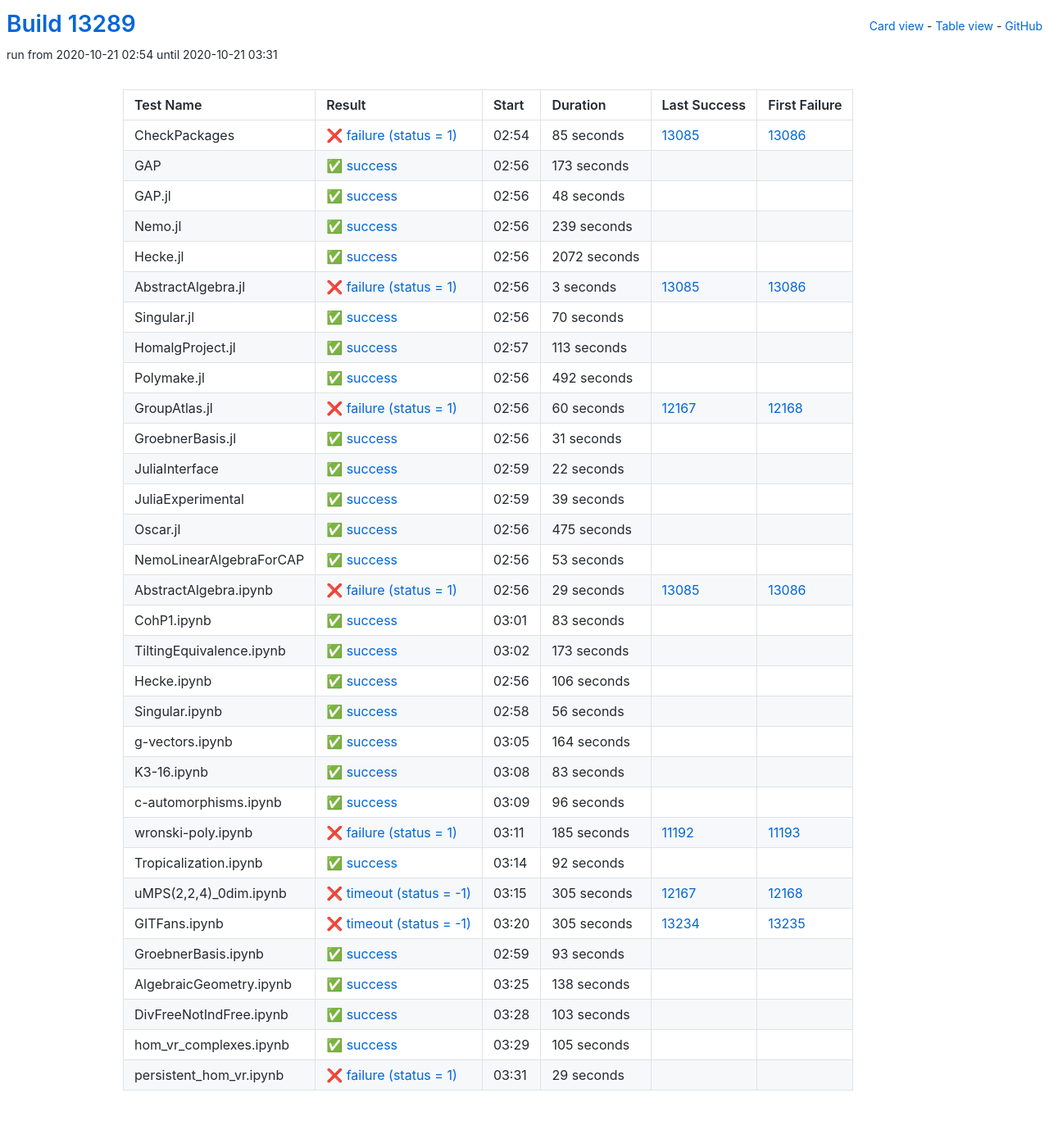
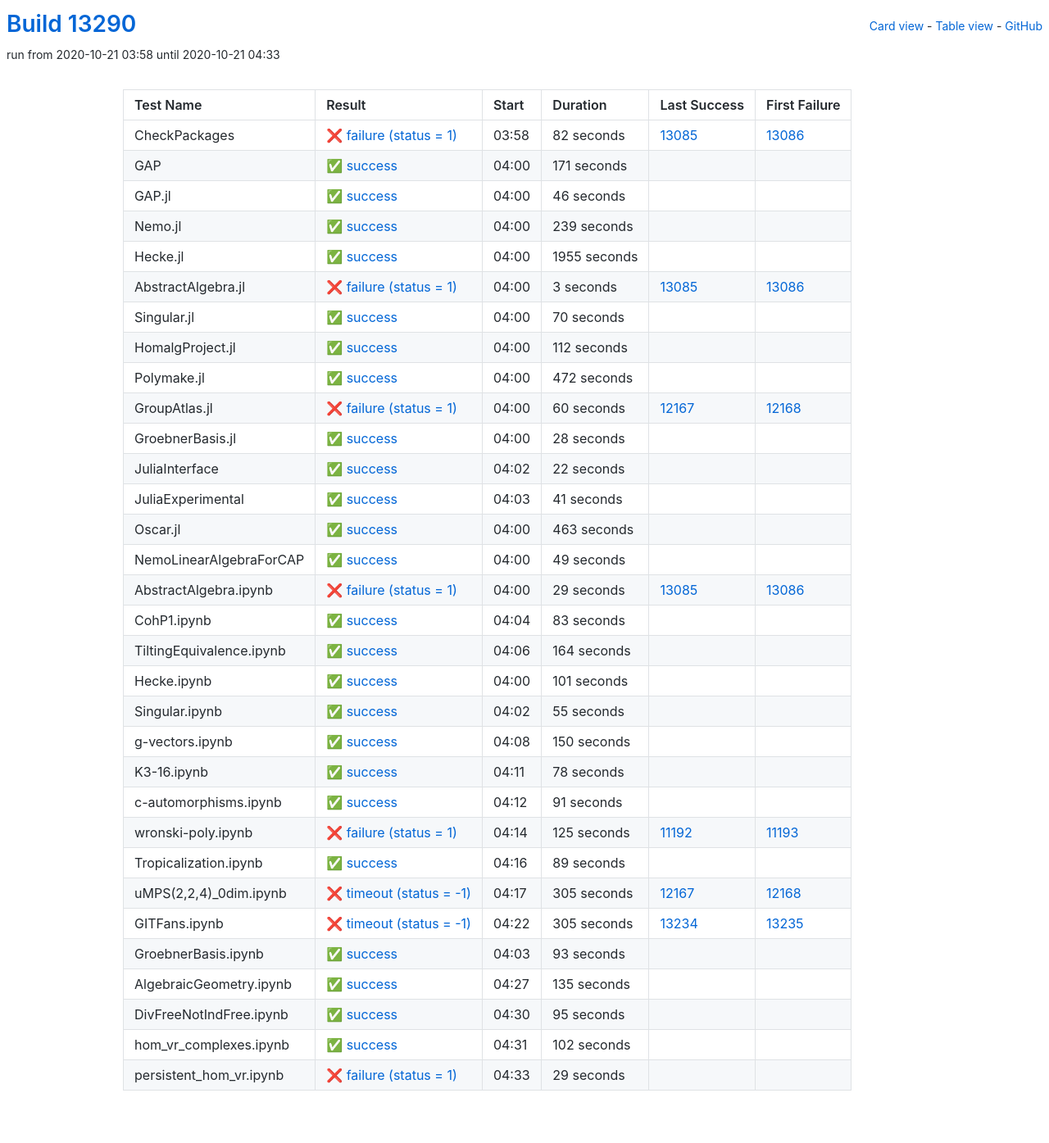
Before and after one commit to oscar-system/oscar-ci-status, a Jekyll site: the page built from table.html, in a window 1280 px wide. Shown: the whole page at 82% size. Built offline with Jekyll 4.4.1, drawn with Linux system fonts in a browser that asks for light colours.

Commit message:
Build #13290

```diff
--- a/_data/ci.yml
+++ b/_data/ci.yml
@@ -1,6 +1,6 @@
 ---
-build: 13289
-build_url: https://oscarci.mathematik.uni-kl.de/job/oscar/13289/
+build: 13290
+build_url: https://oscarci.mathematik.uni-kl.de/job/oscar/13290/
 job: oscar
 organization: oscar-system
 repo: oscar-ci-status
@@ -8,44 +8,44 @@
 tests:
 - name: CheckPackages
   id: checkpackages
-  log: https://oscarci.mathematik.uni-kl.de/job/oscar/13289/artifact/logs/build-13289/CheckPackages.log
-  start: 2020-10-21 02:54
+  log: https://oscarci.mathematik.uni-kl.de/job/oscar/13290/artifact/logs/build-13290/CheckPackages.log
+  start: 2020-10-21 03:58
   success: false
   exitcode: 1
   status: failure
-  duration: 85
+  duration: 82
   last_success: 13085
   last_success_url: https://oscarci.mathematik.uni-kl.de/job/oscar/13085/
   first_failure: 13086
   first_failure_url: https://oscarci.mathematik.uni-kl.de/job/oscar/13086/
 - name: GAP
   id: gap
-  log: https://oscarci.mathematik.uni-kl.de/job/oscar/13289/artifact/logs/build-13289/GAP.log
-  start: 2020-10-21 02:56
+  log: https://oscarci.mathematik.uni-kl.de/job/oscar/13290/artifact/logs/build-13290/GAP.log
+  start: 2020-10-21 04:00
   success: true
   exitcode: 0
   status: success
-  duration: 173
+  duration: 171
   last_success: false
   last_success_url:
   first_failure: false
   first_failure_url:
 - name: GAP.jl
   id: gap-jl
-  log: https://oscarci.mathematik.uni-kl.de/job/oscar/13289/artifact/logs/build-13289/GAP.jl.log
-  start: 2020-10-21 02:56
+  log: https://oscarci.mathematik.uni-kl.de/job/oscar/13290/artifact/logs/build-13290/GAP.jl.log
+  start: 2020-10-21 04:00
   success: true
   exitcode: 0
   status: success
-  duration: 48
+  duration: 46
   last_success: false
   last_success_url:
   first_failure: false
   first_failure_url:
 - name: Nemo.jl
   id: nemo-jl
-  log: https://oscarci.mathematik.uni-kl.de/job/oscar/13289/artifact/logs/build-13289/Nemo.jl.log
-  start: 2020-10-21 02:56
+  log: https://oscarci.mathematik.uni-kl.de/job/oscar/13290/artifact/logs/build-13290/Nemo.jl.log
+  start: 2020-10-21 04:00
   success: true
   exitcode: 0
   status: success
@@ -56,20 +56,20 @@
   first_failure_url:
 - name: Hecke.jl
   id: hecke-jl
-  log: https://oscarci.mathematik.uni-kl.de/job/oscar/13289/artifact/logs/build-13289/Hecke.jl.log
-  start: 2020-10-21 02:56
+  log: https://oscarci.mathematik.uni-kl.de/job/oscar/13290/artifact/logs/build-13290/Hecke.jl.log
+  start: 2020-10-21 04:00
   success: true
   exitcode: 0
   status: success
-  duration: 2072
+  duration: 1955
   last_success: false
   last_success_url:
   first_failure: false
   first_failure_url:
 - name: AbstractAlgebra.jl
   id: abstractalgebra-jl
-  log: https://oscarci.mathematik.uni-kl.de/job/oscar/13289/artifact/logs/build-13289/AbstractAlgebra.jl.log
-  start: 2020-10-21 02:56
+  log: https://oscarci.mathematik.uni-kl.de/job/oscar/13290/artifact/logs/build-13290/AbstractAlgebra.jl.log
+  start: 2020-10-21 04:00
   success: false
   exitcode: 1
   status: failure
@@ -80,8 +80,8 @@
   first_failure_url: https://oscarci.mathematik.uni-kl.de/job/oscar/13086/
 - name: Singular.jl
   id: singular-jl
-  log: https://oscarci.mathematik.uni-kl.de/job/oscar/13289/artifact/logs/build-13289/Singular.jl.log
-  start: 2020-10-21 02:56
+  log: https://oscarci.mathematik.uni-kl.de/job/oscar/13290/artifact/logs/build-13290/Singular.jl.log
+  start: 2020-10-21 04:00
   success: true
   exitcode: 0
   status: success
@@ -92,32 +92,32 @@
   first_failure_url:
 - name: HomalgProject.jl
   id: homalgproject-jl
-  log: https://oscarci.mathematik.uni-kl.de/job/oscar/13289/artifact/logs/build-13289/HomalgProject.jl.log
-  start: 2020-10-21 02:57
+  log: https://oscarci.mathematik.uni-kl.de/job/oscar/13290/artifact/logs/build-13290/HomalgProject.jl.log
+  start: 2020-10-21 04:00
   success: true
   exitcode: 0
   status: success
-  duration: 113
+  duration: 112
   last_success: false
   last_success_url:
   first_failure: false
   first_failure_url:
 - name: Polymake.jl
   id: polymake-jl
-  log: https://oscarci.mathematik.uni-kl.de/job/oscar/13289/artifact/logs/build-13289/Polymake.jl.log
-  start: 2020-10-21 02:56
+  log: https://oscarci.mathematik.uni-kl.de/job/oscar/13290/artifact/logs/build-13290/Polymake.jl.log
+  start: 2020-10-21 04:00
   success: true
   exitcode: 0
   status: success
-  duration: 492
+  duration: 472
   last_success: false
   last_success_url:
   first_failure: false
   first_failure_url:
 - name: GroupAtlas.jl
   id: groupatlas-jl
-  log: https://oscarci.mathematik.uni-kl.de/job/oscar/13289/artifact/logs/build-13289/GroupAtlas.jl.log
-  start: 2020-10-21 02:56
+  log: https://oscarci.mathematik.uni-kl.de/job/oscar/13290/artifact/logs/build-13290/GroupAtlas.jl.log
+  start: 2020-10-21 04:00
   success: false
   exitcode: 1
   status: failure
@@ -128,20 +128,20 @@
   first_failure_url: https://oscarci.mathematik.uni-kl.de/job/oscar/12168/
 - name: GroebnerBasis.jl
   id: groebnerbasis-jl
-  log: https://oscarci.mathematik.uni-kl.de/job/oscar/13289/artifact/logs/build-13289/GroebnerBasis.jl.log
-  start: 2020-10-21 02:56
+  log: https://oscarci.mathematik.uni-kl.de/job/oscar/13290/artifact/logs/build-13290/GroebnerBasis.jl.log
+  start: 2020-10-21 04:00
   success: true
   exitcode: 0
   status: success
-  duration: 31
+  duration: 28
   last_success: false
   last_success_url:
   first_failure: false
   first_failure_url:
 - name: JuliaInterface
   id: juliainterface
-  log: https://oscarci.mathematik.uni-kl.de/job/oscar/13289/artifact/logs/build-13289/JuliaInterface.log
-  start: 2020-10-21 02:59
+  log: https://oscarci.mathematik.uni-kl.de/job/oscar/13290/artifact/logs/build-13290/JuliaInterface.log
+  start: 2020-10-21 04:02
   success: true
   exitcode: 0
   status: success
@@ -152,44 +152,44 @@
   first_failure_url:
 - name: JuliaExperimental
   id: juliaexperimental
-  log: https://oscarci.mathematik.uni-kl.de/job/oscar/13289/artifact/logs/build-13289/JuliaExperimental.log
-  start: 2020-10-21 02:59
+  log: https://oscarci.mathematik.uni-kl.de/job/oscar/13290/artifact/logs/build-13290/JuliaExperimental.log
+  start: 2020-10-21 04:03
   success: true
   exitcode: 0
   status: success
-  duration: 39
+  duration: 41
   last_success: false
   last_success_url:
   first_failure: false
   first_failure_url:
 - name: Oscar.jl
   id: oscar-jl
-  log: https://oscarci.mathematik.uni-kl.de/job/oscar/13289/artifact/logs/build-13289/Oscar.jl.log
-  start: 2020-10-21 02:56
+  log: https://oscarci.mathematik.uni-kl.de/job/oscar/13290/artifact/logs/build-13290/Oscar.jl.log
+  start: 2020-10-21 04:00
   success: true
   exitcode: 0
   status: success
-  duration: 475
+  duration: 463
   last_success: false
   last_success_url:
   first_failure: false
   first_failure_url:
 - name: NemoLinearAlgebraForCAP
   id: nemolinearalgebraforcap
-  log: https://oscarci.mathematik.uni-kl.de/job/oscar/13289/artifact/logs/build-13289/NemoLinearAlgebraForCAP.log
-  start: 2020-10-21 02:56
+  log: https://oscarci.mathematik.uni-kl.de/job/oscar/13290/artifact/logs/build-13290/NemoLinearAlgebraForCAP.log
+  start: 2020-10-21 04:00
   success: true
   exitcode: 0
   status: success
-  duration: 53
+  duration: 49
   last_success: false
   last_success_url:
   first_failure: false
   first_failure_url:
 - name: AbstractAlgebra.ipynb
   id: abstractalgebra-ipynb
-  log: https://oscarci.mathematik.uni-kl.de/job/oscar/13289/artifact/logs/build-13289/AbstractAlgebra.ipynb.log
-  start: 2020-10-21 02:56
+  log: https://oscarci.mathematik.uni-kl.de/job/oscar/13290/artifact/logs/build-13290/AbstractAlgebra.ipynb.log
+  start: 2020-10-21 04:00
   success: false
   exitcode: 1
   status: failure
@@ -200,8 +200,8 @@
   first_failure_url: https://oscarci.mathematik.uni-kl.de/job/oscar/13086/
 - name: CohP1.ipynb
   id: cohp1-ipynb
-  log: https://oscarci.mathematik.uni-kl.de/job/oscar/13289/artifact/logs/build-13289/CohP1.ipynb.log
-  start: 2020-10-21 03:01
+  log: https://oscarci.mathematik.uni-kl.de/job/oscar/13290/artifact/logs/build-13290/CohP1.ipynb.log
+  start: 2020-10-21 04:04
   success: true
   exitcode: 0
   status: success
@@ -212,44 +212,8 @@
   first_failure_url:
 - name: TiltingEquivalence.ipynb
   id: tiltingequivalence-ipynb
-  log: https://oscarci.mathematik.uni-kl.de/job/oscar/13289/artifact/logs/build-13289/TiltingEquivalence.ipynb.log
-  start: 2020-10-21 03:02
-  success: true
-  exitcode: 0
-  status: success
-  duration: 173
-  last_success: false
-  last_success_url:
-  first_failure: false
-  first_failure_url:
-- name: Hecke.ipynb
-  id: hecke-ipynb
-  log: https://oscarci.mathematik.uni-kl.de/job/oscar/13289/artifact/logs/build-13289/Hecke.ipynb.log
-  start: 2020-10-21 02:56
-  success: true
-  exitcode: 0
-  status: success
-  duration: 106
-  last_success: false
-  last_success_url:
-  first_failure: false
-  first_failure_url:
-- name: Singular.ipynb
-  id: singular-ipynb
-  log: https://oscarci.mathematik.uni-kl.de/job/oscar/13289/artifact/logs/build-13289/Singular.ipynb.log
-  start: 2020-10-21 02:58
-  success: true
-  exitcode: 0
-  status: success
-  duration: 56
-  last_success: false
-  last_success_url:
-  first_failure: false
-  first_failure_url:
-- name: g-vectors.ipynb
-  id: g-vectors-ipynb
-  log: https://oscarci.mathematik.uni-kl.de/job/oscar/13289/artifact/logs/build-13289/g-vectors.ipynb.log
-  start: 2020-10-21 03:05
+  log: https://oscarci.mathematik.uni-kl.de/job/oscar/13290/artifact/logs/build-13290/TiltingEquivalence.ipynb.log
+  start: 2020-10-21 04:06
   success: true
   exitcode: 0
   status: success
@@ -258,58 +222,94 @@
   last_success_url:
   first_failure: false
   first_failure_url:
-- name: K3-16.ipynb
-  id: k3-16-ipynb
-  log: https://oscarci.mathematik.uni-kl.de/job/oscar/13289/artifact/logs/build-13289/K3-16.ipynb.log
-  start: 2020-10-21 03:08
+- name: Hecke.ipynb
+  id: hecke-ipynb
+  log: https://oscarci.mathematik.uni-kl.de/job/oscar/13290/artifact/logs/build-13290/Hecke.ipynb.log
+  start: 2020-10-21 04:00
   success: true
   exitcode: 0
   status: success
-  duration: 83
+  duration: 101
+  last_success: false
+  last_success_url:
+  first_failure: false
+  first_failure_url:
+- name: Singular.ipynb
+  id: singular-ipynb
+  log: https://oscarci.mathematik.uni-kl.de/job/oscar/13290/artifact/logs/build-13290/Singular.ipynb.log
+  start: 2020-10-21 04:02
+  success: true
+  exitcode: 0
+  status: success
+  duration: 55
+  last_success: false
+  last_success_url:
+  first_failure: false
+  first_failure_url:
+- name: g-vectors.ipynb
+  id: g-vectors-ipynb
+  log: https://oscarci.mathematik.uni-kl.de/job/oscar/13290/artifact/logs/build-13290/g-vectors.ipynb.log
+  start: 2020-10-21 04:08
+  success: true
+  exitcode: 0
+  status: success
+  duration: 150
+  last_success: false
+  last_success_url:
+  first_failure: false
+  first_failure_url:
+- name: K3-16.ipynb
+  id: k3-16-ipynb
+  log: https://oscarci.mathematik.uni-kl.de/job/oscar/13290/artifact/logs/build-13290/K3-16.ipynb.log
+  start: 2020-10-21 04:11
+  success: true
+  exitcode: 0
+  status: success
+  duration: 78
   last_success: false
   last_success_url:
   first_failure: false
   first_failure_url:
 - name: c-automorphisms.ipynb
   id: c-automorphisms-ipynb
-  log: https://oscarci.mathematik.uni-kl.de/job/oscar/13289/artifact/logs/build-13289/c-automorphisms.ipynb.log
-  start: 2020-10-21 03:09
+  log: https://oscarci.mathematik.uni-kl.de/job/oscar/13290/artifact/logs/build-13290/c-automorphisms.ipynb.log
+  start: 2020-10-21 04:12
   success: true
   exitcode: 0
   status: success
-  duration: 96
+  duration: 91
   last_success: false
   last_success_url:
   first_failure: false
   first_failure_url:
 - name: wronski-poly.ipynb
   id: wronski-poly-ipynb
-  log: https://oscarci.mathematik.uni-kl.de/job/oscar/13289/artifact/logs/build-13289/wronski-poly.ipynb.log
-  start: 2020-10-21 03:11
+  log: https://oscarci.mathematik.uni-kl.de/job/oscar/13290/artifact/logs/build-13290/wronski-poly.ipynb.log
+  start: 2020-10-21 04:14
   success: false
   exitcode: 1
   status: failure
-  duration: 185
+  duration: 125
   last_success: 11192
   last_success_url: https://oscarci.mathematik.uni-kl.de/job/oscar/11192/
   first_failure: 11193
   first_failure_url: https://oscarci.mathematik.uni-kl.de/job/oscar/11193/
 - name: Tropicalization.ipynb
   id: tropicalization-ipynb
-  log: https://oscarci.mathematik.uni-kl.de/job/oscar/13289/artifact/logs/build-13289/Tropicalization.ipynb.log
-  start: 2020-10-21 03:14
+  log: https://oscarci.mathematik.uni-kl.de/job/oscar/13290/artifact/logs/build-13290/Tropicalization.ipynb.log
+  start: 2020-10-21 04:16
   success: true
   exitcode: 0
   status: success
-  duration: 92
+  duration: 89
   last_success: false
   last_success_url:
   first_failure: false
   first_failure_url:
 - name: uMPS(2,2,4)_0dim.ipynb
   id: umps-2-2-4-0dim-ipynb
-  log: https://oscarci.mathematik.uni-kl.de/job/oscar/13289/artifact/logs/build-13289/uMPS-2-2-4-_0dim.ipynb.log
-  start: 2020-10-21 03:15
+  log: https://oscarci.mathematik.uni-kl.de/job/oscar/13290/artifact/logs/build-13290/uMPS-2-2-4-_0dim.ipynb.log
+  start: 2020-10-21 04:17
   success: false
   exitcode: -1
   status: timeout
@@ -320,8 +320,8 @@
   first_failure_url: https://oscarci.mathematik.uni-kl.de/job/oscar/12168/
 - name: GITFans.ipynb
   id: gitfans-ipynb
-  log: https://oscarci.mathematik.uni-kl.de/job/oscar/13289/artifact/logs/build-13289/GITFans.ipynb.log
-  start: 2020-10-21 03:20
+  log: https://oscarci.mathematik.uni-kl.de/job/oscar/13290/artifact/logs/build-13290/GITFans.ipynb.log
+  start: 2020-10-21 04:22
   success: false
   exitcode: -1
   status: timeout
@@ -332,8 +332,8 @@
   first_failure_url: https://oscarci.mathematik.uni-kl.de/job/oscar/13235/
 - name: GroebnerBasis.ipynb
   id: groebnerbasis-ipynb
-  log: https://oscarci.mathematik.uni-kl.de/job/oscar/13289/artifact/logs/build-13289/GroebnerBasis.ipynb.log
-  start: 2020-10-21 02:59
+  log: https://oscarci.mathematik.uni-kl.de/job/oscar/13290/artifact/logs/build-13290/GroebnerBasis.ipynb.log
+  start: 2020-10-21 04:03
   success: true
   exitcode: 0
   status: success
@@ -344,44 +344,44 @@
   first_failure_url:
 - name: AlgebraicGeometry.ipynb
   id: algebraicgeometry-ipynb
-  log: https://oscarci.mathematik.uni-kl.de/job/oscar/13289/artifact/logs/build-13289/AlgebraicGeometry.ipynb.log
-  start: 2020-10-21 03:25
+  log: https://oscarci.mathematik.uni-kl.de/job/oscar/13290/artifact/logs/build-13290/AlgebraicGeometry.ipynb.log
+  start: 2020-10-21 04:27
   success: true
   exitcode: 0
   status: success
-  duration: 138
+  duration: 135
   last_success: false
   last_success_url:
   first_failure: false
   first_failure_url:
 - name: DivFreeNotIndFree.ipynb
   id: divfreenotindfree-ipynb
-  log: https://oscarci.mathematik.uni-kl.de/job/oscar/13289/artifact/logs/build-13289/DivFreeNotIndFree.ipynb.log
-  start: 2020-10-21 03:28
+  log: https://oscarci.mathematik.uni-kl.de/job/oscar/13290/artifact/logs/build-13290/DivFreeNotIndFree.ipynb.log
+  start: 2020-10-21 04:30
   success: true
   exitcode: 0
   status: success
-  duration: 103
+  duration: 95
   last_success: false
   last_success_url:
   first_failure: false
   first_failure_url:
 - name: hom_vr_complexes.ipynb
   id: hom-vr-complexes-ipynb
-  log: https://oscarci.mathematik.uni-kl.de/job/oscar/13289/artifact/logs/build-13289/hom_vr_complexes.ipynb.log
-  start: 2020-10-21 03:29
+  log: https://oscarci.mathematik.uni-kl.de/job/oscar/13290/artifact/logs/build-13290/hom_vr_complexes.ipynb.log
+  start: 2020-10-21 04:31
   success: true
   exitcode: 0
   status: success
-  duration: 105
+  duration: 102
   last_success: false
   last_success_url:
   first_failure: false
   first_failure_url:
 - name: persistent_hom_vr.ipynb
   id: persistent-hom-vr-ipynb
-  log: https://oscarci.mathematik.uni-kl.de/job/oscar/13289/artifact/logs/build-13289/persistent_hom_vr.ipynb.log
-  start: 2020-10-21 03:31
+  log: https://oscarci.mathematik.uni-kl.de/job/oscar/13290/artifact/logs/build-13290/persistent_hom_vr.ipynb.log
+  start: 2020-10-21 04:33
   success: false
   exitcode: 1
   status: failure
```
Also changed, not shown: README.md.
